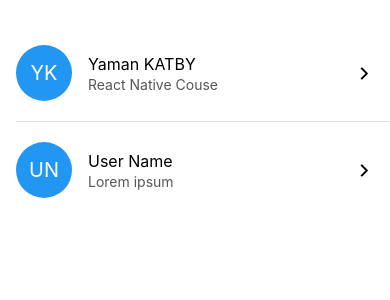
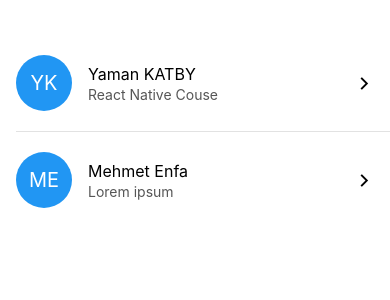
Before and after one commit to mehmetenfa/basic-chate-app, a React Native app: screen / in a window 390 px wide. Shown: the top 300 px of the page. Built offline with nearby package versions, Linux system fonts and the light colour scheme.

Commit message:
alert added

```diff
--- a/components/ContactRow.js
+++ b/components/ContactRow.js
@@ -2,9 +2,9 @@ import React from "react";
 import { Text, StyleSheet, TouchableOpacity, View } from "react-native";
 import { Ionicons } from "@expo/vector-icons";
 
-const ContactRow = ({ name, subtitle }) => {
+const ContactRow = ({ name, subtitle, onPress }) => {
   return (
-    <TouchableOpacity style={styles.row}>
+    <TouchableOpacity style={styles.row} onPress={onPress}>
       <View style={styles.avatar}>
         <Text style={styles.avatarLabel}>
           {name
--- a/screens/Chats.js
+++ b/screens/Chats.js
@@ -8,11 +8,17 @@ const Chats = () => {
       <ContactRow
         name="Yaman KATBY"
         subtitle="React Native Couse"
+        onPress={() => {
+          alert('Hi, Yaman KATBY Touched')
+        }}
       />
       <View style={styles.serprator} />
       <ContactRow
-        name="User Name"
+        name="Mehmet Enfa"
         subtitle="Lorem ipsum"
+        onPress={() => {
+          alert('Hi, Yaman Mehmet Enfa Touched')
+        }}
       />
     </SafeAreaView>
   );
@@ -20,7 +26,7 @@ const Chats = () => {
 
 const styles = StyleSheet.create({
   marginTop: {
-    marginTop: 25,
+    marginTop: 35,
   },
   serprator: {
     height: StyleSheet.hairlineWidth,
```
